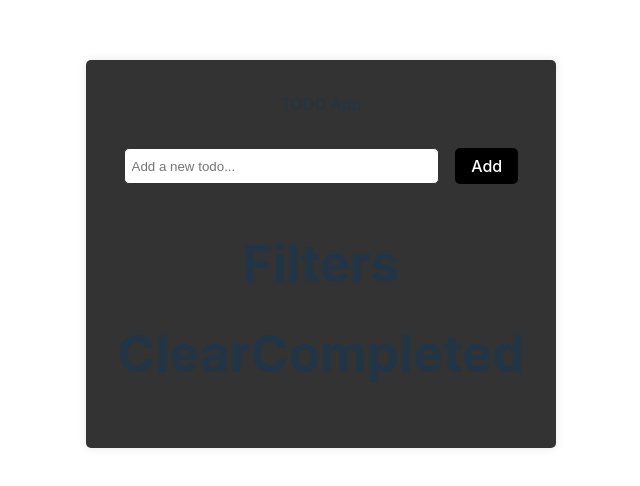
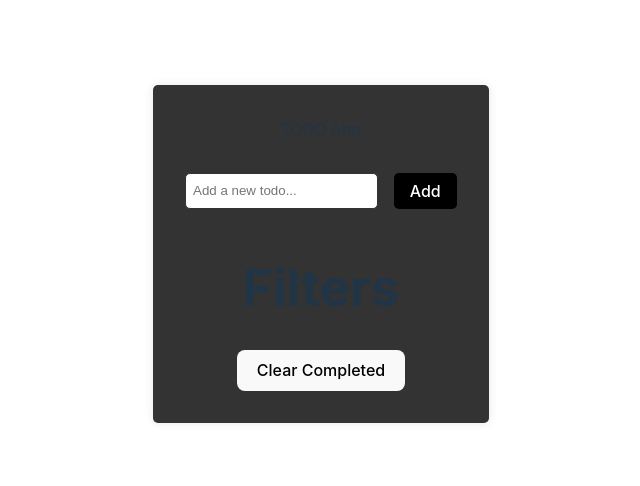
Before and after one commit to Coding-Rod/React-Workshop-ITEC, a React (Vite) app: page / in a window 1280 px wide. Shown: the part 146-632 px from the top of the page, without its empty margins (319-959 px from the left). Built offline with nearby package versions, Linux system fonts and the light colour scheme.

Commit message:
✨ [ADD] ClearCompleted

```diff
--- a/src/App.jsx
+++ b/src/App.jsx
@@ -24,6 +24,11 @@
     setTodos(newTodos)
   }
 
+  const clearCompleted = () => {
+    const newTodos = todos.filter(todo => !todo.completed)
+    setTodos(newTodos)
+  }
+
   return (
     <>
       <div className="card">
@@ -34,7 +39,7 @@
         </div>
         <div className="footer">
           <Filters />
-          <ClearCompleted />
+          <ClearCompleted clearCompleted={clearCompleted} />
         </div>
       </div>
     </>
--- a/src/components/ClearCompleted.jsx
+++ b/src/components/ClearCompleted.jsx
@@ -1,5 +1,11 @@
-export function ClearCompleted () {
+export function ClearCompleted ({ clearCompleted }) {
     return (
-        <h1>ClearCompleted</h1>
+        <div className="clear-completed">
+            <button
+                onClick={clearCompleted}
+            >
+                Clear Completed
+            </button>
+        </div>
     )
 }
```
